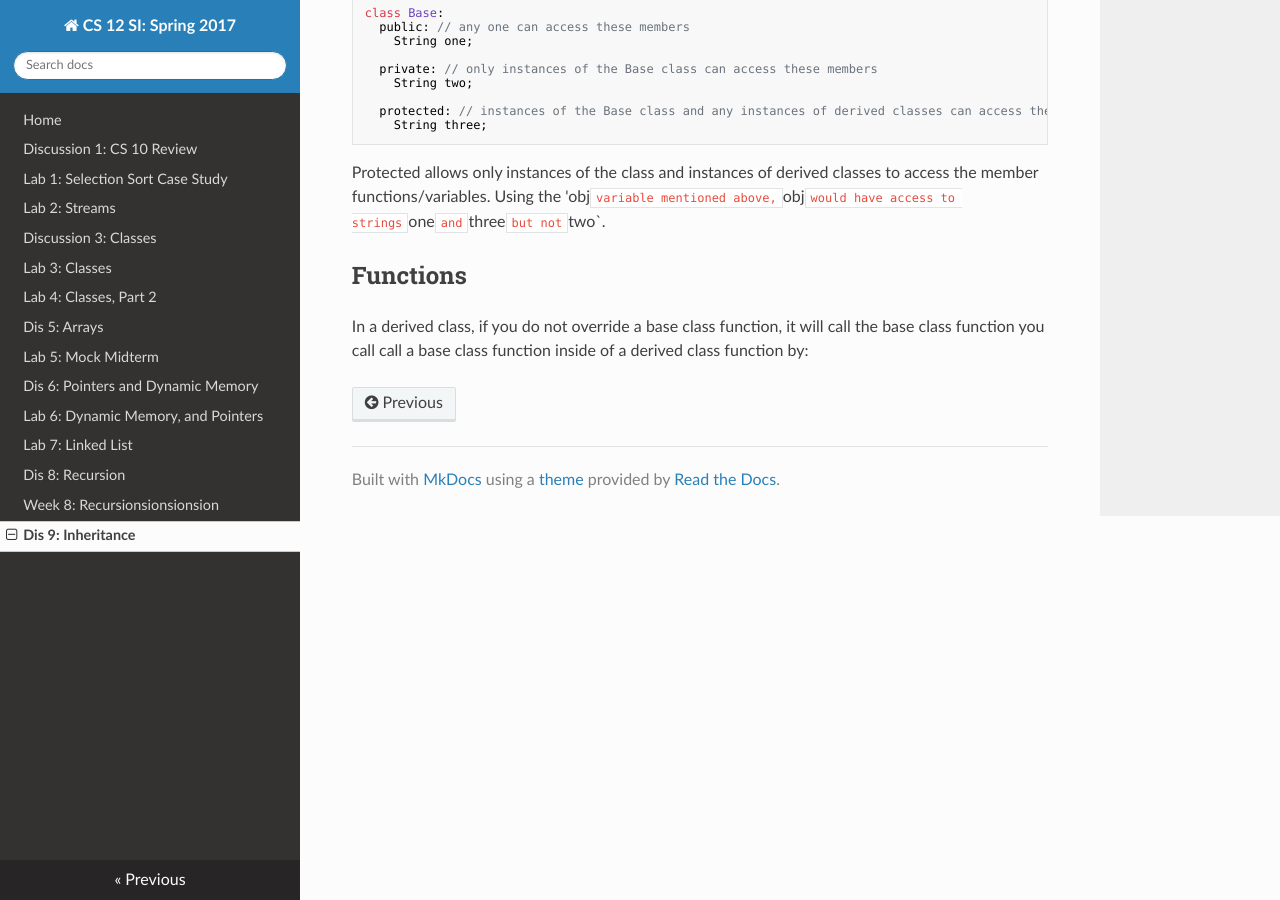
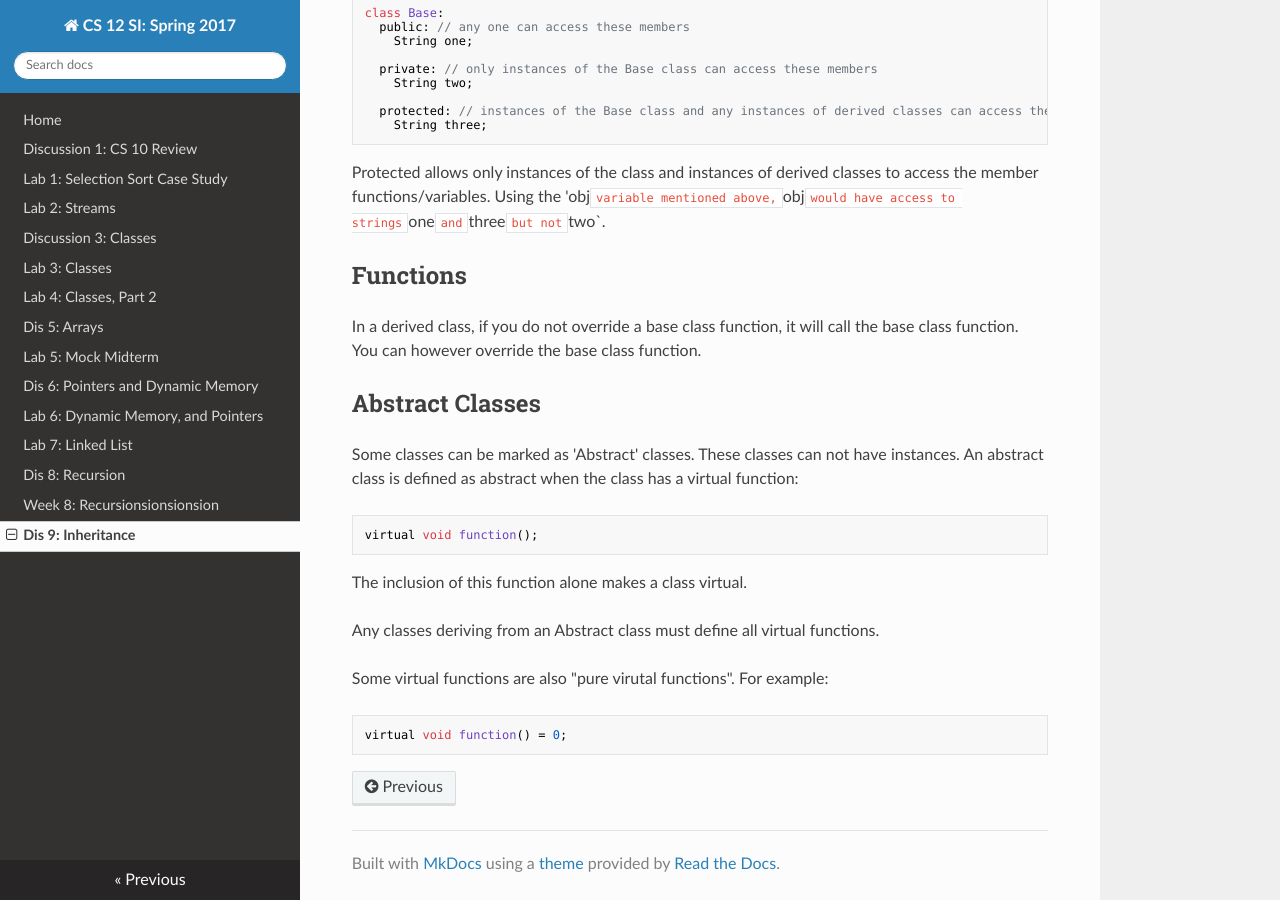
Before and after one commit to cs-si-ucr/cs12, an MkDocs documentation site: the page built from docs/dis09.md, in a window 1280 px wide and 900 px high, scrolled down 826 px. Built offline with MkDocs 1.6.1, drawn with Linux system fonts in a browser that asks for light colours; nearby versions of some CDN libraries; old or Windows-style settings are respelled for this version of MkDocs.

Commit message:
Updating dis09 again

````diff
--- a/docs/dis09.md
+++ b/docs/dis09.md
@@ -47,5 +47,24 @@ Using the 'obj` variable mentioned above, `obj` would have access to strings `on
 
 Functions
 ---
-In a derived class, if you do not override a base class function, it will call the base class function
-you call call a base class function inside of a derived class function by:
+In a derived class, if you do not override a base class function, it will call the base class function.
+You can however override the base class function.
+
+
+Abstract Classes
+---
+Some classes can be marked as 'Abstract' classes.
+These classes can not have instances.
+An abstract class is defined as abstract when the class has a virtual function:
+
+```c++
+virtual void function();
+```
+The inclusion of this function alone makes a class virtual.
+
+Any classes deriving from an Abstract class must define all virtual functions.
+
+Some virtual functions are also "pure virutal functions". For example:
+```c++
+virtual void function() = 0;
+```
````
